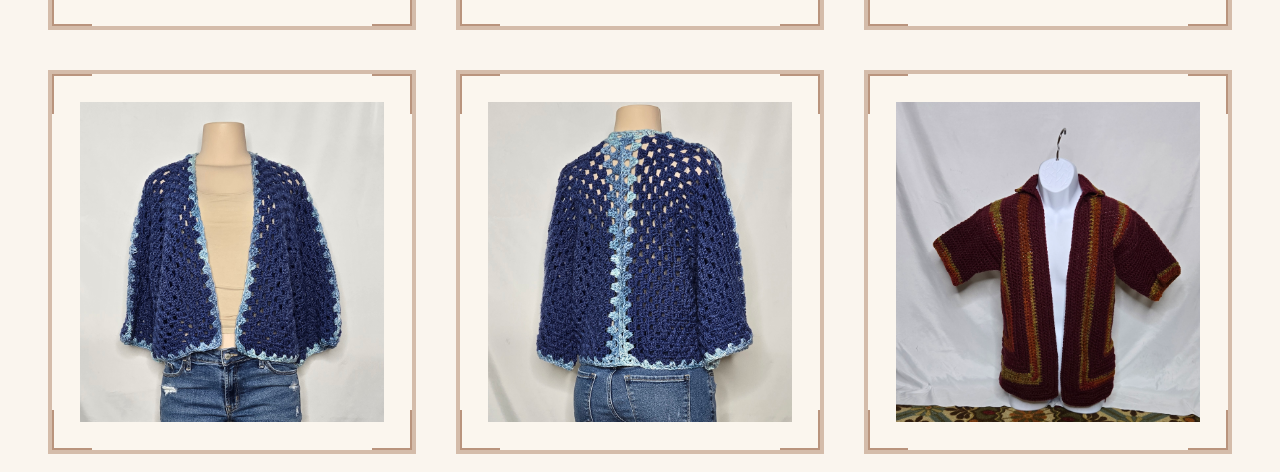
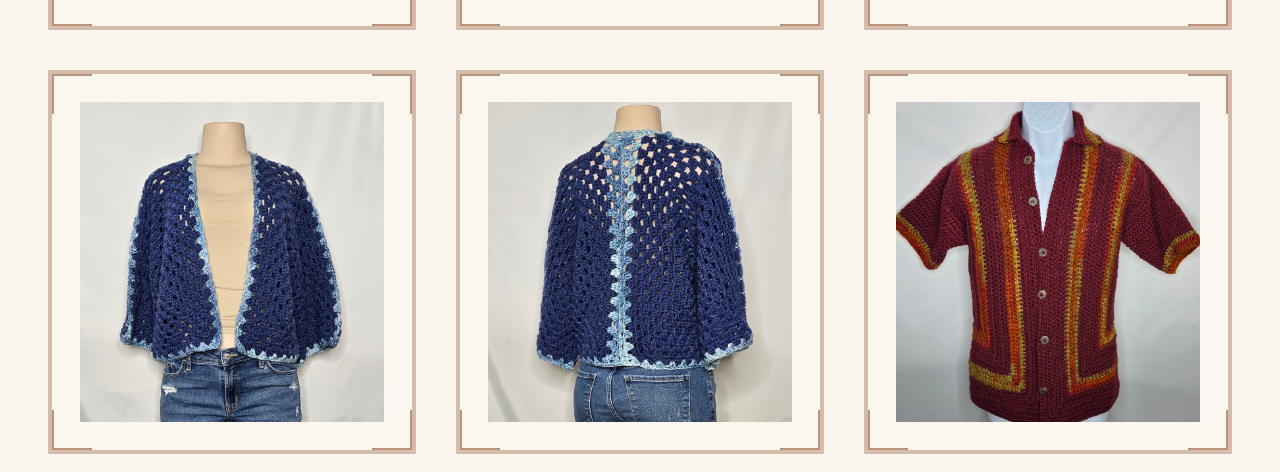
Before and after one commit to SmartConnexATL/yarn-couture, a Next.js app: page /catalog in a window 1280 px wide. Shown: the part 1988-2460 px from the top of the page. Built offline with nearby package versions, Linux system fonts and the light colour scheme.

Commit message:
updated the photo (#9)

```diff
--- a/src/app/catalog/page.tsx
+++ b/src/app/catalog/page.tsx
@@ -7,8 +7,8 @@ export const metadata: Metadata = {
   description:
     "Browse our curated collection of handmade crochet garments and accessories, each piece crafted with premium yarn and made to order.",
   alternates: {
-    canonical: "/catalog"
-  }
+    canonical: "/catalog",
+  },
 };
 
 const photos = [
@@ -80,7 +80,7 @@ const photos = [
   },
   {
     id: "12",
-    src: "/ycphotos/1000134286.jpg",
+    src: "/ycphotos/1000075896.jpg",
     alt: "Crochet artwork",
   },
   {
--- a/src/components/landing/why-different-section.tsx
+++ b/src/components/landing/why-different-section.tsx
@@ -22,7 +22,7 @@ const points = [
     copy: "Colorways and designs drawn from nations, sports, and the stories people carry.",
     image:
       "PHOTO 3B — Inspired by Culture\nCulture-inspired piece or colorful collection\nSquare (1:1)",
-    src: "/ycphotos/1000134286.jpg",
+    src: "/ycphotos/1000075896.jpg",
     alt: "Coral and magenta crocheted top with multicolor stitching on a mannequin",
     aspect: "aspect-square",
     offset: "lg:mt-16",
```
Also changed, not shown: public/ycphotos/1000075896.jpg (added), public/ycphotos/1000134286.jpg (deleted).
